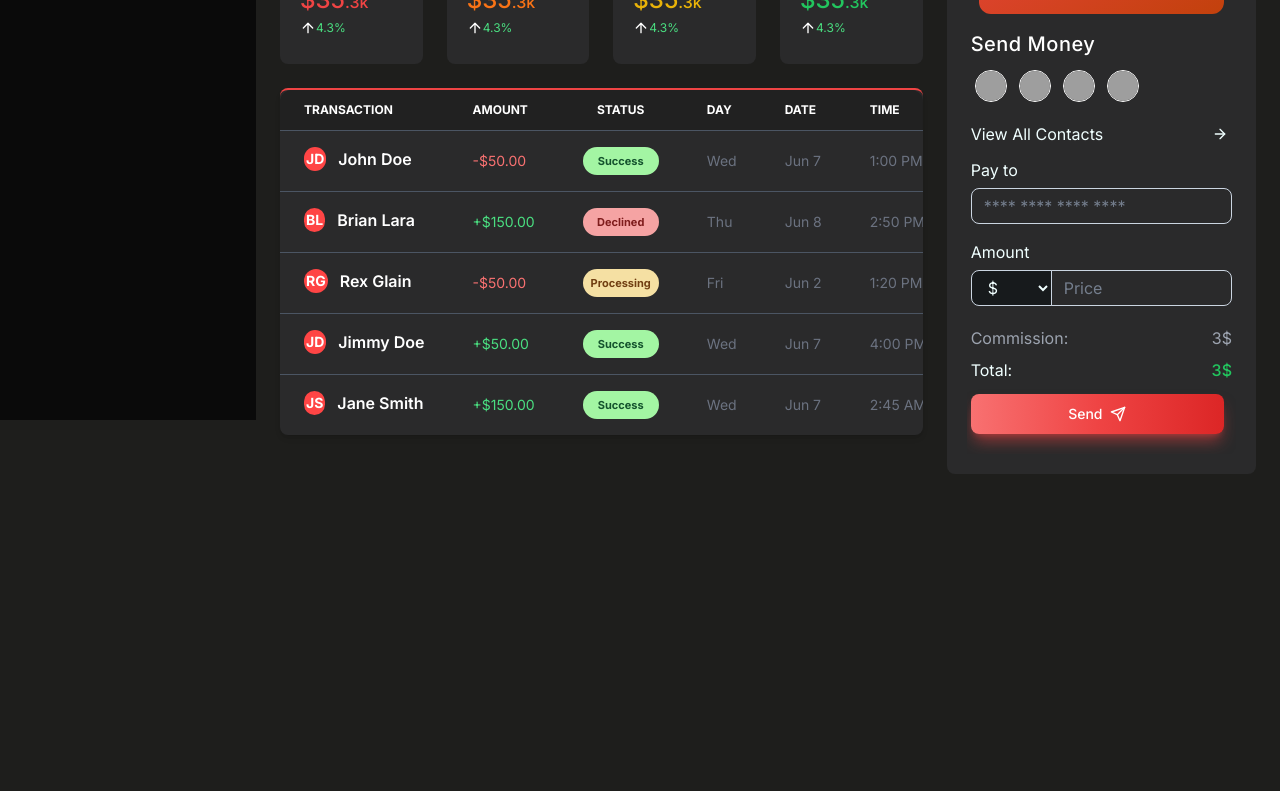
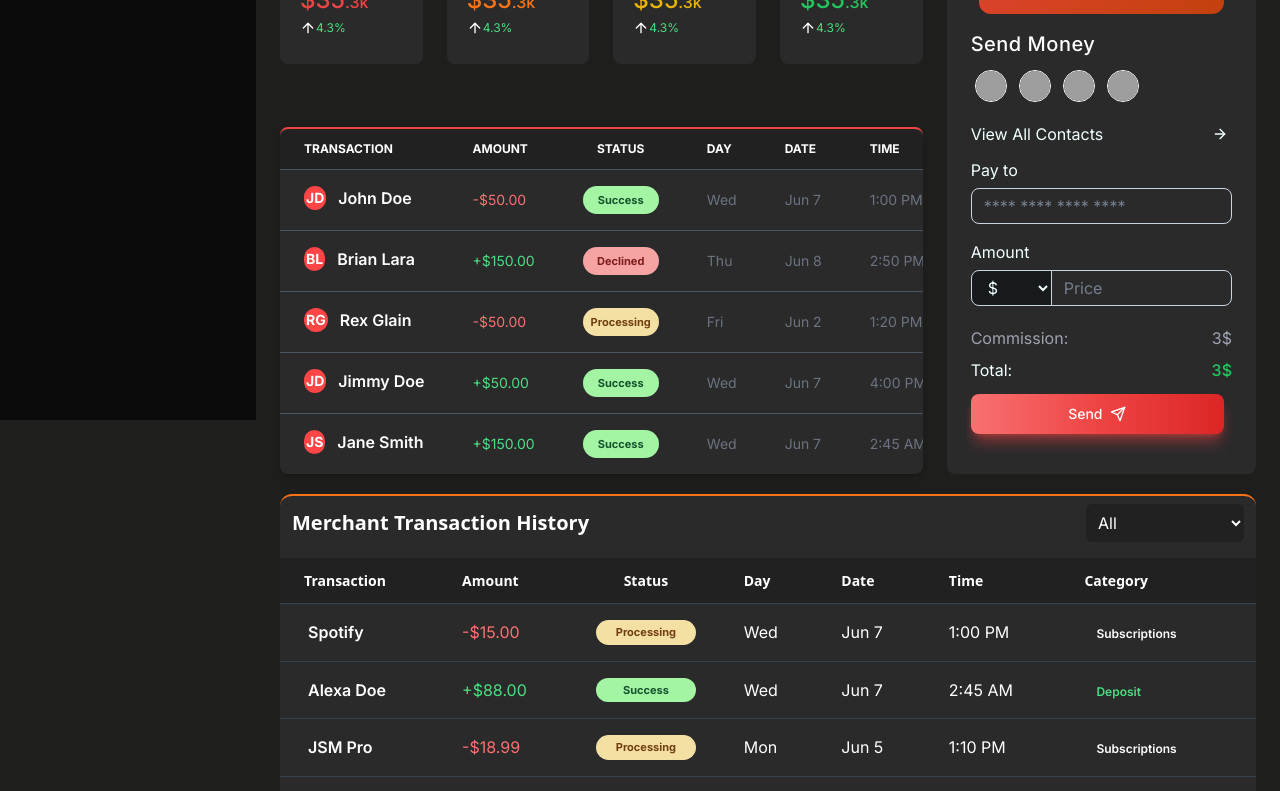
Before and after one commit to Ecolash/Payment-Wallet, a Next.js app in the folder apps/user-app/: page /dashboard in a window 1280 px wide. Shown: the part 380-1171 px from the top of the page. Before the commit the page ends 878 px from the top, so only its background shows below. Built offline with nearby package versions, Linux system fonts and the light colour scheme; grey boxes are pictures that could not be loaded.

Commit message:
Fixed Dashboard UI

```diff
--- a/apps/user-app/app/(dashboard)/dashboard/page.tsx
+++ b/apps/user-app/app/(dashboard)/dashboard/page.tsx
@@ -1,14 +1,12 @@
 "use client";
-import React, { useState, useMemo } from "react";
-import PieChart from "../../../components/PieChart1";
+
+import { useState } from "react";
 import TransactionTable from "../../../components/TransactionTable";
-import BarChart from "../../../components/Graph2";
 import P2PTransferTable from "../../../components/P2PTransferTable";
 import { P2PTransfer } from "../../../components/P2PTransferTable";
 import { Transaction } from "../../../components/TransactionTable";
 import Image from "next/image";
 import { ArrowRight, ArrowUp, DollarSign, Send } from "lucide-react";
-import { Button } from "@repo/ui/button";
 
 const transactions: Transaction[] = [
   {
@@ -132,7 +130,7 @@ const App: React.FC = () => {
   );
   categories.unshift("All");
 
-  const expenditureData = useMemo(() => {
+  {/*const expenditureData = useMemo(() => {
     return transactions
       .filter((transaction) => transaction.amount.startsWith("-"))
       .reduce(
@@ -156,7 +154,7 @@ const App: React.FC = () => {
       return acc;
     },
     {} as { [key: string]: string }
-  );
+  );*/}
 
   const currentTime = new Date();
   const currentHour = currentTime.getHours();
@@ -256,7 +254,7 @@ const App: React.FC = () => {
       </div>
 
       <div className="mt-4 grid grid-cols-12 gap-4 sm:mt-5 sm:gap-5 lg:mt-6 lg:gap-6">
-        <div className="col-span-12 lg:col-span-8">
+        <div className="col-span-12 lg:col-span-8 flex flex-col justify-between">
           <div className="grid grid-cols-2 gap-4 xl:grid-cols-4 sm:gap-5 lg:gap-6">
             <div className="bg-[#2a2a2b] rounded-lg h-[200px] text-white p-4 sm:p-5">
               <div className="flex size-12 items-center justify-center rounded-xl bg-red-500 shadow-xl shadow-red-500/50">
@@ -438,18 +436,11 @@ const App: React.FC = () => {
         </div>
       </div>
 
-      {/*
       <TransactionTable
         transactions={filteredTransactions}
         selectedCategory={selectedCategory}
         setSelectedCategory={setSelectedCategory}
       />
-
-        <P2PTransferTable transfers={p2pTransfers} />
-
-
-        <BarChart />
-      */}
     </>
   );
 };
--- a/apps/user-app/components/ContactList.tsx
+++ b/apps/user-app/components/ContactList.tsx
@@ -1,7 +1,6 @@
 'use client'
 import React, { useState } from 'react';
-import { CrossIcon, CrosshairIcon, User2Icon, XIcon } from 'lucide-react';
-import { CloseButton } from '@headlessui/react';
+import { User2Icon, XIcon } from 'lucide-react';
 
 interface Contact {
   id: number;
--- a/apps/user-app/components/P2PTransferTable.tsx
+++ b/apps/user-app/components/P2PTransferTable.tsx
@@ -22,70 +22,7 @@ const getInitials = (name: string) => {
 const P2PTransferTable: React.FC<P2PTransferTableProps> = ({ transfers }) => {
   return (
     <>
-      {/*<div className="bg-cardblack text-white rounded-xl my-4 border-t-2 border-red-500">
-      <div className="w-full mx-auto">
-        <div className="overflow-x-scroll rounded-xl">
-          <table className="w-full text-left table-auto">
-            <thead className="bg-subblack font-sans font-semibold text-[14px]">
-              <tr>
-                <th className="px-4 py-2">Transaction</th>
-                <th className="px-4 py-2">Amount</th>
-                <th className="px-4 py-2">Status</th>
-                <th className="px-4 py-2">Day</th>
-                <th className="px-4 py-2">Date</th>
-                <th className="px-4 py-2">Time</th>
-              </tr>
-            </thead>
-            <tbody>
-              {transfers.map((transfer) => {
-                const parsedDate = parseISO(transfer.date);
-                const day = format(parsedDate, "E");
-                const date = format(parsedDate, "MMM d");
-                const initials = getInitials(transfer.name);
-
-                return (
-                  <tr key={transfer.id} className="border-t border-gray-700">
-                    <td className="px-4 py-1 flex items-center">
-                      <div className="p-0.5 rounded-full bg-navred flex items-center justify-center mr-2">
-                        <span className="text-white font-bold text-sm">
-                          {initials}
-                        </span>
-                      </div>
-                      <span className="mr-2 font-sans font-semibold text-[14.5px]">
-                        {transfer.name}
-                      </span>
-                    </td>
-                    <td
-                      className={`px-4 py-1 font-sans font-semibold text-[14.5px] ${transfer.amount.startsWith("+") ? "text-green-400" : "text-red-400"}`}
-                    >
-                      {transfer.amount}
-                    </td>
-                    <td className="px-4 py-2">
-                      <div
-                        className={`py-1 px-2 text-center rounded-full text-[11px] font-bold w-[85px] ${transfer.status === "Success" ? "bg-success-300 text-green-900" : transfer.status === "Declined" ? "bg-failure-300 text-red-900" : "bg-process-300 text-yellow-900"}`}
-                      >
-                        {transfer.status}
-                      </div>
-                    </td>
-                    <td className="px-4 py-1 font-sans font-semibold text-[14.5px]">
-                      {day}
-                    </td>
-                    <td className="px-4 py-1 font-sans font-semibold text-[14.5px]">
-                      {date}
-                    </td>
-                    <td className="px-4 py-1 font-sans font-semibold text-[14.5px]">
-                      {transfer.time}
-                    </td>
-                  </tr>
-                );
-              })}
-            </tbody>
-          </table>
-        </div>
-      </div>
-    </div>*/}
-
-      <div className="relative overflow-x-auto shadow-md sm:rounded-lg bg-cardblack text-white rounded-xl my-4 border-t-2 border-red-500">
+      <div className="relative overflow-x-auto shadow-md sm:rounded-lg bg-cardblack text-white rounded-xl border-t-2 border-red-500">
         <div className="w-full mx-auto">
           <div className="overflow-x-scroll rounded-xl">
             <table className="w-full text-sm text-left rtl:text-right text-gray-500 dark:text-gray-400">
--- a/apps/user-app/components/TransactionTable.tsx
+++ b/apps/user-app/components/TransactionTable.tsx
@@ -1,6 +1,6 @@
-'use client'
-import React from 'react';
-import { format, parseISO } from 'date-fns';
+"use client";
+import React from "react";
+import { format, parseISO } from "date-fns";
 
 export interface Transaction {
   id: number;
@@ -19,62 +19,99 @@ interface TransactionTableProps {
   setSelectedCategory: React.Dispatch<React.SetStateAction<string>>;
 }
 
-const TransactionTable: React.FC<TransactionTableProps> = ({ transactions, selectedCategory, setSelectedCategory }) => {
-  const categories = Array.from(new Set(transactions.map(transaction => transaction.category)));
-  categories.unshift('All');
+const TransactionTable: React.FC<TransactionTableProps> = ({
+  transactions,
+  selectedCategory,
+  setSelectedCategory,
+}) => {
+  const categories = ["Subscriptions", "Deposit", "Groceries", "Income", "Food and dining"]
+  categories.unshift("All");
 
   return (
-    <div className="h-[320px] w-full bg-cardblack text-white py-1.5 rounded-xl mt-2">
+    <div className="w-full bg-cardblack text-white py-2 rounded-xl mt-5 border-t-2 border-orange-500">
       <div className="w-full mx-auto">
-        <div className="flex justify-between items-center mb-4">
-          <h1 className="text-[20px] font-bold font-sans pl-2">Merchant Transaction History</h1>
+        <div className="flex px-1 justify-between items-center mb-4">
+          <h1 className="text-[20px] font-bold font-sans pl-2">
+            Merchant Transaction History
+          </h1>
           <select
             value={selectedCategory}
-            onChange={e => setSelectedCategory(e.target.value)}
+            onChange={(e) => setSelectedCategory(e.target.value)}
             className="bg-subblack text-white p-2 mr-2 rounded-md"
           >
-            {categories.map(category => (
-              <option key={category} value={category}>{category}</option>
+            {categories.map((category) => (
+              <option key={category} value={category}>
+                {category}
+              </option>
             ))}
           </select>
         </div>
-        <div className="overflow-x-hidden h-[250px]">
+        <div className="overflow-x-scroll">
           <table className="w-full text-left table-auto">
             <thead className="bg-subblack font-sans font-semibold text-[14px]">
               <tr>
-                <th className="px-4 py-2">Transaction</th>
-                <th className="px-4 py-2">Amount</th>
-                <th className="px-4 py-2">Status</th>
-                <th className="px-4 py-2">Day</th>
-                <th className="px-4 py-2">Date</th>
-                <th className="px-4 py-2">Time</th>
-                <th className="px-4 py-2">Category</th>
+                <th scope="col" className="px-6 py-3">
+                  Transaction
+                </th>
+                <th scope="col" className="px-6 py-3">
+                  Amount
+                </th>
+                <th scope="col" className="px-6 py-3 text-center">
+                  Status
+                </th>
+                <th scope="col" className="px-6 py-3">
+                  Day
+                </th>
+                <th scope="col" className="px-6 py-3">
+                  Date
+                </th>
+                <th scope="col" className="px-6 py-3">
+                  Time
+                </th>
+                <th scope="col" className="px-6 py-3">
+                  Category
+                </th>
               </tr>
             </thead>
             <tbody>
-              {transactions.map(transaction => {
+              {transactions.map((transaction) => {
                 const parsedDate = parseISO(transaction.date);
-                const day = format(parsedDate, 'E');
-                const date = format(parsedDate, 'MMM d');
+                const day = format(parsedDate, "E");
+                const date = format(parsedDate, "MMM d");
 
                 return (
                   <tr key={transaction.id} className="border-t border-gray-700">
-                    <td className="px-4 py-1 flex items-center">
-                      <span className="mr-2 font-sans font-semibold text-[14.5px]">{transaction.name}</span>
-                    </td>
-                    <td className={`px-4 py-1 font-sans font-semibold text-[14.5px] ${transaction.amount.startsWith('+') ? 'text-green-400' : 'text-red-400'}`}>
+                    <th
+                      scope="row"
+                      className="flex items-center px-6 py-4 whitespace-nowrap text-white"
+                    >
+                      <div className="ps-1">
+                        <div className="text-base font-semibold">
+                          {transaction.name}
+                        </div>
+                      </div>
+                    </th>
+                    <td
+                      className={`px-6 text-nowrap py-4 ${transaction.amount.startsWith("+") ? "text-green-400" : "text-red-400"}`}
+                    >
                       {transaction.amount}
                     </td>
-                    <td className="px-4 py-2">
-                      <div className={`py-1 px-2 text-center rounded-full text-[11px] font-bold w-[85px]  ${transaction.status === 'Success' ? 'bg-success-300 text-green-900' : transaction.status === 'Declined' ? 'bg-failure-300 text-red-900' : 'bg-process-300 text-yellow-900'}`}>
+                    <td className="px-6 text-nowrap py-4">
+                      <div
+                        className={`py-1 px-2 text-center  rounded-full text-[11px] font-bold  ${transaction.status === "Success" ? "bg-success-300 text-green-900" : transaction.status === "Declined" ? "bg-failure-300 text-red-900" : "bg-process-300 text-yellow-900"}`}
+                      >
                         {transaction.status}
                       </div>
                     </td>
-                    <td className="px-4 py-1 font-sans font-semibold text-[14.5px]">{day}</td>
-                    <td className="px-4 py-1 font-sans font-semibold text-[14.5px]">{date}</td>
-                    <td className="px-4 py-1 font-sans font-semibold text-[14.5px]">{transaction.time}</td>
-                    <td className="px-4 py-1 font-sans font-semibold text-[14.5px] flex items-center">
-                      <span className={`py-1 px-3 rounded-full text-xs font-semibold text-${transaction.categoryColor}`}>
+                    <td className="px-6 text-nowrap py-4">{day}</td>
+                    <td className="px-6 text-nowrap py-4">{date}</td>
+                    <td className="px-6 text-nowrap py-4">
+                      {transaction.time}
+                    </td>
+                    <td className="px-6 text-nowrap py-4">
+                      <span
+                        className={`py-1 px-3 rounded-full text-xs font-semibold text-${transaction.categoryColor}`}
+                      >
                         {transaction.category}
                       </span>
                     </td>
--- a/apps/user-app/components/ui/Sidebar.tsx
+++ b/apps/user-app/components/ui/Sidebar.tsx
@@ -14,7 +14,6 @@ import {
 } from "lucide-react";
 
 const Sidebar = () => {
-
   const location = usePathname();
   const [isOpen, setIsOpen] = useState(false);
   const handleToggle = () => {
```
Also changed, not shown: apps/user-app/app/(dashboard)/transactions/page.tsx (+1 -9 lines), apps/user-app/components/Graph2.tsx (+55 -34 lines), apps/user-app/components/P2PTransfer.tsx (+45 -22 lines), 1 other file (tests, documents, lock files or other folders). Lines whose indentation alone changed are shown as unchanged.
